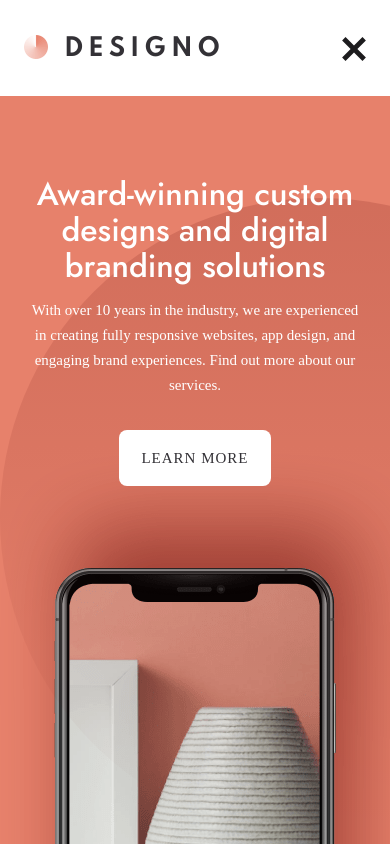
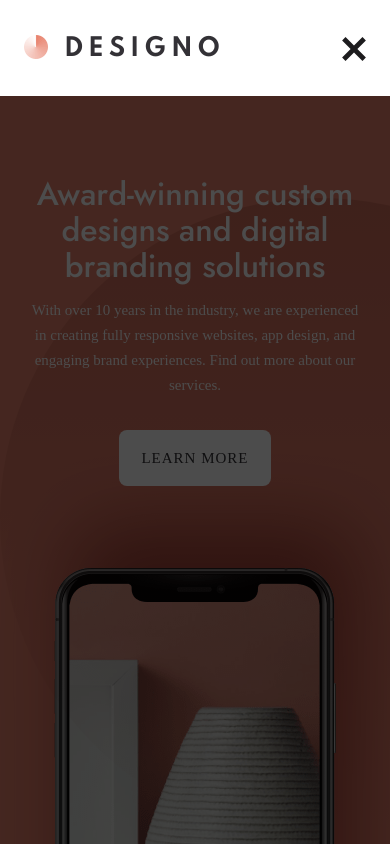
Before and after one commit to danielopq/designo, a React (Vite) app: page / in a window 390 px wide. Both pictures are taken after a click on the button 354 px from the left and 48 px from the top of the page. Shown: the top 844 px of the page. Built offline with nearby package versions, Linux system fonts and the light colour scheme; a web font is replaced by a local one.

Commit message:
MobileNavBar - created

```diff
--- a/src/components/layout/index.ts
+++ b/src/components/layout/index.ts
@@ -1,5 +1,6 @@
 export { default as WebFooter } from "./webFooter/WebFooter";
 export { default as TopNavBar } from "./topNavBar/TopNavBar";
+export { default as MobileNavbar } from "./mobileNavbar/MobileNavbar";
 export { default as NavBar } from "./navBar/NavBar";
 export { default as KeyValue } from "./keyValue/KeyValue";
 export { default as SectionHeader } from "./sectionHeader/SectionHeader";
--- /dev/null
+++ b/src/components/layout/mobileNavbar/MobileNavbar.tsx
@@ -0,0 +1,12 @@
+import './mobileNavbar.scss';
+
+type MobileNavbarProps = {
+    displayed: boolean;
+}
+
+const MobileNavbar:React.FC<MobileNavbarProps> = ({displayed}) => {
+    return (
+        <nav id="mobileNavbar" style={{display: displayed ? 'flex' : 'none'}}></nav>
+    )
+}
+export default MobileNavbar;
--- /dev/null
+++ b/src/components/layout/mobileNavbar/mobileNavbar.scss
@@ -0,0 +1,8 @@
+#mobileNavbar{
+    width: 100vw;
+    height: 100vh;
+    margin-top: 96px;
+    position: absolute;
+    z-index: 100;
+    background-color: rgba(0,0,0,0.7);
+}
--- a/src/components/layout/topNavBar/TopNavBar.tsx
+++ b/src/components/layout/topNavBar/TopNavBar.tsx
@@ -1,6 +1,6 @@
 import './topNavBar.scss';
 import { useState } from 'react';
-import { NavBar } from '../../layout';
+import { NavBar, MobileNavbar } from '../../layout';
 import { BtHamburger, BtHomeLink } from '../../ui';
 
 const TopNavBar: React.FC = () => {
@@ -11,13 +11,18 @@ const TopNavBar: React.FC = () => {
     }
 
     return (
-        <div id="topNavBar">
-            <div>
-                <BtHomeLink BtType='darkLogo'/>
-                <NavBar navBarStyle='dark' />
-                <BtHamburger menuDeployed={mobileMenu} handleClick={handleClick} />
+        <>
+            <MobileNavbar displayed={mobileMenu}/>
+            <div id="topNavBar">
+                <div>
+                    <BtHomeLink BtType='darkLogo' />
+                    <NavBar navBarStyle='dark' />
+                    <BtHamburger menuDeployed={mobileMenu} handleClick={handleClick} />
+                </div>
             </div>
-        </div>
+
+        </>
+
     )
 }
 export default TopNavBar;
--- a/src/components/layout/topNavBar/topNavBar.scss
+++ b/src/components/layout/topNavBar/topNavBar.scss
@@ -16,7 +16,6 @@
             display: none;
         }
     }
-
 }
 
 
```
